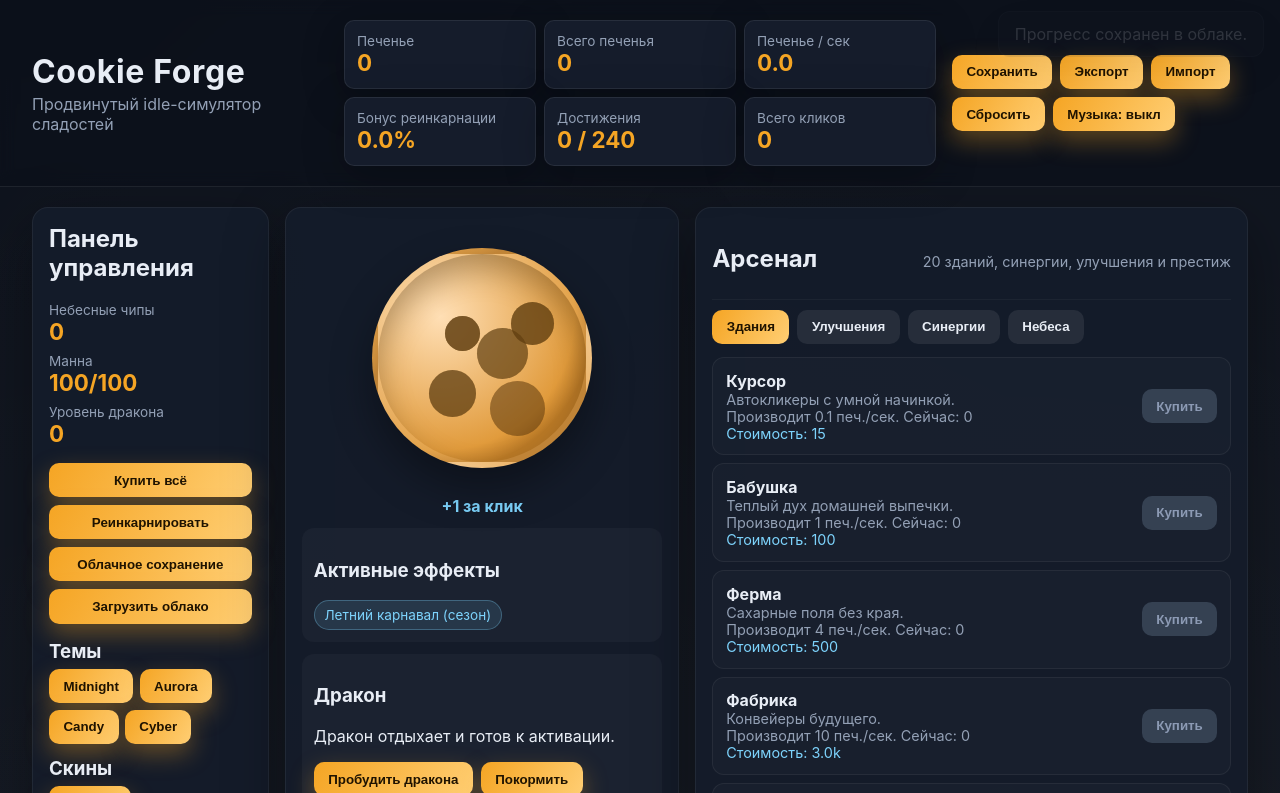
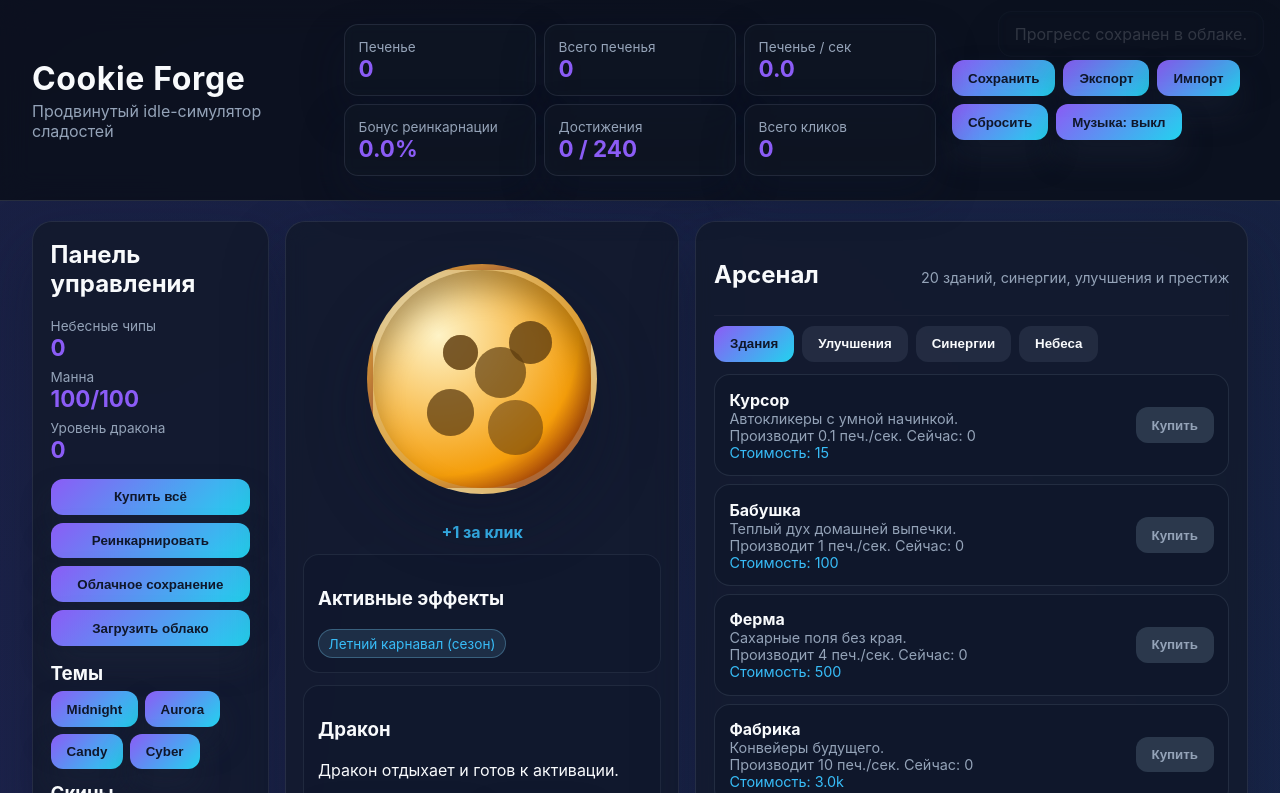
Before and after one commit to G6I6G/GG, a plain HTML site: page index.html in a window 1280 px wide. Both pictures are taken after a click on the button "Облачное сохранение". Shown: the top 793 px of the page. Drawn offline with Linux system fonts and the light colour scheme.

Commit message:
Refresh UI styling with modern theme

```diff
--- a/styles.css
+++ b/styles.css
@@ -1,12 +1,14 @@
 :root {
-  --bg: #0c111b;
-  --panel: #151c2b;
-  --accent: #f5a524;
-  --accent-2: #7dd3fc;
-  --text: #e8edf5;
-  --muted: #93a0b5;
+  --bg: #0b0f19;
+  --panel: rgba(17, 24, 39, 0.72);
+  --panel-strong: rgba(17, 24, 39, 0.9);
+  --accent: #8b5cf6;
+  --accent-2: #38bdf8;
+  --text: #f8fafc;
+  --muted: #94a3b8;
   --success: #4ade80;
   --danger: #fb7185;
+  --glow: rgba(139, 92, 246, 0.35);
 }
 
 * {
@@ -15,8 +17,9 @@
 
 body {
   margin: 0;
-  background: radial-gradient(circle at 20% 20%, rgba(255, 255, 255, 0.05), transparent 25%),
-    radial-gradient(circle at 80% 10%, rgba(255, 255, 255, 0.04), transparent 20%),
+  background: radial-gradient(circle at 15% 10%, rgba(124, 58, 237, 0.16), transparent 40%),
+    radial-gradient(circle at 85% 15%, rgba(14, 165, 233, 0.16), transparent 45%),
+    radial-gradient(circle at 50% 80%, rgba(15, 23, 42, 0.9), transparent 50%),
     var(--bg);
   color: var(--text);
   font-family: "Inter", "Segoe UI", system-ui, -apple-system, sans-serif;
@@ -24,21 +27,21 @@ body {
 }
 
 body[data-theme="aurora"] {
-  --bg: #09111f;
-  --accent: #66f0ff;
-  --accent-2: #d6c3ff;
+  --bg: #080d18;
+  --accent: #22d3ee;
+  --accent-2: #c4b5fd;
 }
 
 body[data-theme="candy"] {
-  --bg: #180d18;
-  --accent: #ff8bd1;
-  --accent-2: #9fffe1;
+  --bg: #140a18;
+  --accent: #fb7185;
+  --accent-2: #a7f3d0;
 }
 
 body[data-theme="cyber"] {
-  --bg: #06070f;
-  --accent: #5eead4;
-  --accent-2: #a78bfa;
+  --bg: #05060b;
+  --accent: #22d3ee;
+  --accent-2: #60a5fa;
 }
 
 body[data-season="winter"] {
@@ -79,11 +82,12 @@ body[data-progress="cosmic"] {
 }
 
 .notification {
-  background: rgba(21, 28, 43, 0.95);
-  border: 1px solid rgba(255, 255, 255, 0.1);
+  background: rgba(15, 23, 42, 0.9);
+  border: 1px solid rgba(148, 163, 184, 0.2);
   padding: 0.75rem 1rem;
-  border-radius: 12px;
-  box-shadow: 0 15px 40px rgba(0, 0, 0, 0.3);
+  border-radius: 14px;
+  box-shadow: 0 20px 50px rgba(15, 23, 42, 0.55);
+  backdrop-filter: blur(6px);
   animation: slideIn 250ms ease;
 }
 
@@ -109,10 +113,10 @@ body[data-progress="cosmic"] {
   grid-template-columns: 1fr 2fr 1fr;
   gap: 1rem;
   align-items: center;
-  padding: 1.25rem 2rem;
-  background: rgba(12, 17, 27, 0.8);
-  backdrop-filter: blur(8px);
-  border-bottom: 1px solid rgba(255, 255, 255, 0.08);
+  padding: 1.5rem 2rem;
+  background: rgba(8, 12, 20, 0.75);
+  backdrop-filter: blur(14px);
+  border-bottom: 1px solid rgba(148, 163, 184, 0.2);
   position: sticky;
   top: 0;
   z-index: 10;
@@ -136,10 +140,11 @@ body[data-progress="cosmic"] {
 
 .stat {
   background: var(--panel);
-  border: 1px solid rgba(255, 255, 255, 0.08);
-  border-radius: 10px;
-  padding: 0.75rem;
-  box-shadow: 0 10px 40px rgba(0, 0, 0, 0.25);
+  border: 1px solid rgba(148, 163, 184, 0.15);
+  border-radius: 14px;
+  padding: 0.85rem;
+  box-shadow: 0 20px 40px rgba(15, 23, 42, 0.35);
+  backdrop-filter: blur(6px);
 }
 
 .label {
@@ -161,26 +166,26 @@ body[data-progress="cosmic"] {
 }
 
 button {
-  background: linear-gradient(120deg, var(--accent), #ffce73);
-  color: #1f1300;
+  background: linear-gradient(135deg, var(--accent), #22d3ee);
+  color: #0f172a;
   border: none;
-  border-radius: 10px;
-  padding: 0.6rem 0.9rem;
+  border-radius: 12px;
+  padding: 0.65rem 1rem;
   font-weight: 700;
   cursor: pointer;
-  box-shadow: 0 10px 25px rgba(245, 165, 36, 0.35);
+  box-shadow: 0 18px 30px rgba(30, 41, 59, 0.4);
   transition: transform 120ms ease, box-shadow 120ms ease, filter 120ms ease;
 }
 
 button:hover {
-  transform: translateY(-1px) scale(1.01);
-  box-shadow: 0 15px 30px rgba(245, 165, 36, 0.4);
+  transform: translateY(-1px) scale(1.02);
+  box-shadow: 0 20px 35px rgba(56, 189, 248, 0.35);
   filter: brightness(1.05);
 }
 
 button:disabled {
-  background: #354152;
-  color: #8c9ab4;
+  background: rgba(51, 65, 85, 0.8);
+  color: #94a3b8;
   box-shadow: none;
   cursor: not-allowed;
   filter: none;
@@ -194,11 +199,12 @@ button:disabled {
 }
 
 .panel {
-  background: rgba(21, 28, 43, 0.9);
-  border: 1px solid rgba(255, 255, 255, 0.06);
-  border-radius: 16px;
-  padding: 1rem;
-  box-shadow: 0 20px 60px rgba(0, 0, 0, 0.35);
+  background: var(--panel);
+  border: 1px solid rgba(148, 163, 184, 0.15);
+  border-radius: 20px;
+  padding: 1.1rem;
+  box-shadow: 0 30px 60px rgba(15, 23, 42, 0.45);
+  backdrop-filter: blur(10px);
 }
 
 .sidebar-panel h2 {
@@ -238,15 +244,15 @@ button:disabled {
 }
 
 #big-cookie {
-  width: 220px;
-  height: 220px;
+  width: 230px;
+  height: 230px;
   border-radius: 50%;
-  border: 6px solid rgba(255, 255, 255, 0.08);
-  background: radial-gradient(circle at 30% 30%, #ffdfb5, #e19b3c 65%, #bb7a26 75%);
-  box-shadow: inset 0 15px 30px rgba(0, 0, 0, 0.25), 0 20px 40px rgba(0, 0, 0, 0.35);
+  border: 6px solid rgba(148, 163, 184, 0.25);
+  background: radial-gradient(circle at 30% 30%, #fef3c7, #f59e0b 65%, #b45309 78%);
+  box-shadow: inset 0 18px 30px rgba(0, 0, 0, 0.3), 0 30px 60px rgba(15, 23, 42, 0.45);
   position: relative;
   overflow: hidden;
-  transition: transform 120ms ease;
+  transition: transform 120ms ease, box-shadow 200ms ease;
 }
 
 #big-cookie::after,
@@ -264,7 +270,8 @@ button:disabled {
 }
 
 #big-cookie:active {
-  transform: scale(0.97);
+  transform: scale(0.96);
+  box-shadow: 0 0 30px var(--glow);
 }
 
 #big-cookie[data-skin="robot"] {
@@ -306,11 +313,12 @@ button:disabled {
 .prestige-panel,
 .mini-panel,
 .spell-panel {
-  background: rgba(255, 255, 255, 0.03);
-  border-radius: 12px;
-  padding: 0.75rem;
+  background: rgba(15, 23, 42, 0.5);
+  border-radius: 16px;
+  padding: 0.85rem;
   text-align: left;
   margin-top: 0.75rem;
+  border: 1px solid rgba(148, 163, 184, 0.12);
 }
 
 .effect-list {
@@ -357,14 +365,14 @@ button:disabled {
 }
 
 .tab-button {
-  background: rgba(255, 255, 255, 0.08);
+  background: rgba(148, 163, 184, 0.12);
   color: var(--text);
   box-shadow: none;
 }
 
 .tab-button.active {
-  background: linear-gradient(120deg, var(--accent), #ffce73);
-  color: #1f1300;
+  background: linear-gradient(135deg, var(--accent), #22d3ee);
+  color: #0f172a;
 }
 
 .tab-panel {
@@ -385,11 +393,17 @@ button:disabled {
   display: grid;
   grid-template-columns: 1fr auto;
   align-items: center;
-  padding: 0.8rem;
-  border-radius: 12px;
-  background: rgba(255, 255, 255, 0.02);
-  border: 1px solid rgba(255, 255, 255, 0.06);
+  padding: 0.9rem;
+  border-radius: 16px;
+  background: rgba(15, 23, 42, 0.65);
+  border: 1px solid rgba(148, 163, 184, 0.15);
   gap: 0.75rem;
+  transition: transform 150ms ease, box-shadow 150ms ease;
+}
+
+.list .card:hover {
+  transform: translateY(-2px);
+  box-shadow: 0 18px 35px rgba(15, 23, 42, 0.4);
 }
 
 .card .title {
@@ -481,10 +495,10 @@ button:disabled {
 }
 
 .achievement {
-  padding: 0.75rem;
-  border-radius: 12px;
-  background: rgba(255, 255, 255, 0.02);
-  border: 1px solid rgba(255, 255, 255, 0.06);
+  padding: 0.85rem;
+  border-radius: 16px;
+  background: rgba(15, 23, 42, 0.65);
+  border: 1px solid rgba(148, 163, 184, 0.15);
   min-height: 88px;
   display: grid;
   gap: 0.35rem;
@@ -505,10 +519,11 @@ button:disabled {
 }
 
 .story-panel {
-  background: rgba(255, 255, 255, 0.03);
-  border-radius: 12px;
-  padding: 0.75rem;
+  background: rgba(15, 23, 42, 0.6);
+  border-radius: 16px;
+  padding: 0.85rem;
   height: fit-content;
+  border: 1px solid rgba(148, 163, 184, 0.12);
 }
 
 .story-log {
@@ -529,10 +544,10 @@ button:disabled {
 
 #save-data {
   width: 100%;
-  padding: 0.75rem;
-  border-radius: 12px;
-  border: 1px solid rgba(255, 255, 255, 0.08);
-  background: rgba(255, 255, 255, 0.02);
+  padding: 0.85rem;
+  border-radius: 14px;
+  border: 1px solid rgba(148, 163, 184, 0.2);
+  background: rgba(15, 23, 42, 0.6);
   color: var(--text);
   font-family: "SFMono-Regular", Menlo, Consolas, monospace;
 }
@@ -582,9 +597,9 @@ button:disabled {
   width: 80px;
   height: 80px;
   border-radius: 50%;
-  border: 4px solid rgba(255, 255, 255, 0.6);
-  background: radial-gradient(circle at 30% 30%, #fff5cf, #facc15 65%, #f59e0b 75%);
-  box-shadow: 0 0 25px rgba(250, 204, 21, 0.8), inset 0 10px 20px rgba(255, 255, 255, 0.4);
+  border: 4px solid rgba(226, 232, 240, 0.7);
+  background: radial-gradient(circle at 30% 30%, #fef9c3, #facc15 65%, #f97316 80%);
+  box-shadow: 0 0 30px rgba(250, 204, 21, 0.9), inset 0 12px 24px rgba(255, 255, 255, 0.4);
   animation: goldenFly 4s ease forwards, goldenPulse 1.5s ease-in-out infinite;
   cursor: pointer;
   pointer-events: auto;
```
